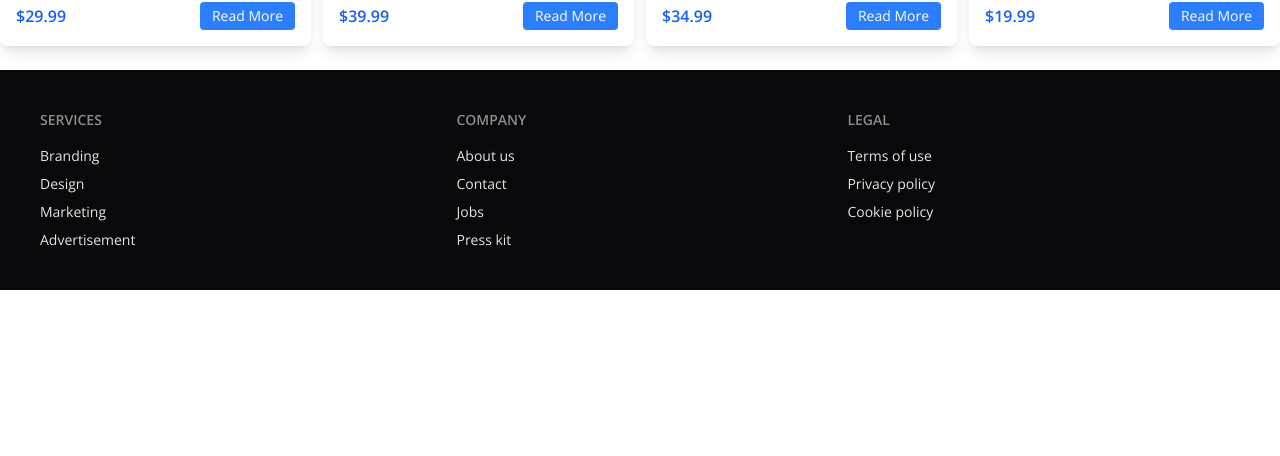
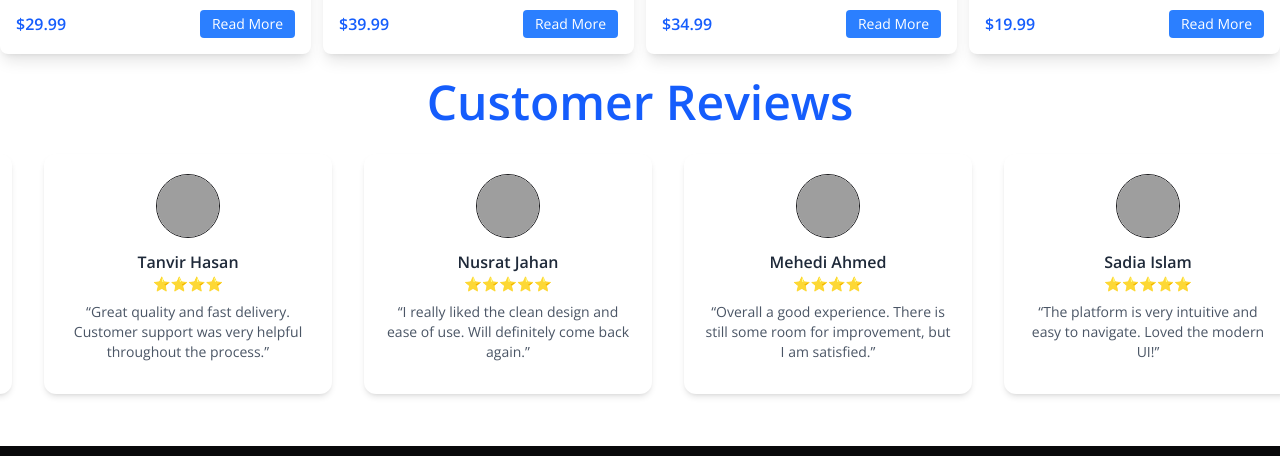
Before and after one commit to RafieQt/ToyTopia, a React (Vite) app: page / in a window 1280 px wide. Shown: the part 1690-2146 px from the top of the page. Before the commit the page ends 1980 px from the top, so only its background shows below. Built offline with nearby package versions, Linux system fonts and the light colour scheme; grey boxes are pictures that could not be loaded.

Commit message:
marquee for customer review has been added

```diff
--- a/package.json
+++ b/package.json
@@ -14,6 +14,7 @@
     "daisyui": "^5.5.14",
     "react": "^19.2.0",
     "react-dom": "^19.2.0",
+    "react-fast-marquee": "^1.6.5",
     "react-router": "^7.13.0",
     "swiper": "^12.0.3",
     "tailwindcss": "^4.1.18"
--- /dev/null
+++ b/public/customer.json
@@ -0,0 +1,58 @@
+[
+  {
+    "id": 1,
+    "name": "Ayesha Rahman",
+    "review": "The service was excellent and the website experience was smooth and user-friendly. Highly recommended!",
+    "rating": 5,
+    "image": "https://img.icons8.com/?size=100&id=BnpbsNUPf9Me&format=png&color=000000"
+  },
+  {
+    "id": 2,
+    "name": "Tanvir Hasan",
+    "review": "Great quality and fast delivery. Customer support was very helpful throughout the process.",
+    "rating": 4,
+    "image": "https://img.icons8.com/?size=100&id=S2hiqvN0zBDu&format=png&color=000000"
+  },
+  {
+    "id": 3,
+    "name": "Nusrat Jahan",
+    "review": "I really liked the clean design and ease of use. Will definitely come back again.",
+    "rating": 5,
+    "image": "https://img.icons8.com/?size=100&id=nnCbVdIlW6Wv&format=png&color=000000"
+  },
+  {
+    "id": 4,
+    "name": "Mehedi Ahmed",
+    "review": "Overall a good experience. There is still some room for improvement, but I am satisfied.",
+    "rating": 4,
+    "image": "https://img.icons8.com/?size=100&id=12xQDydim8rE&format=png&color=000000"
+  },
+  {
+    "id": 5,
+    "name": "Sadia Islam",
+    "review": "The platform is very intuitive and easy to navigate. Loved the modern UI!",
+    "rating": 5,
+    "image": "https://img.icons8.com/?size=100&id=12xQDydim8rE&format=png&color=000000"
+  },
+  {
+    "id": 6,
+    "name": "Fahim Chowdhury",
+    "review": "Good value for money and quick response from the team. Would recommend to others.",
+    "rating": 4,
+    "image": "https://img.icons8.com/?size=100&id=619odUsYGAlM&format=png&color=000000"
+  },
+  {
+    "id": 7,
+    "name": "Rima Sultana",
+    "review": "I had a smooth experience from start to finish. Everything worked as expected.",
+    "rating": 5,
+    "image": "https://img.icons8.com/?size=100&id=OyWe6M3eZZoi&format=png&color=000000"
+  },
+  {
+    "id": 8,
+    "name": "Arif Hossain",
+    "review": "Simple, effective, and reliable. Exactly what I was looking for.",
+    "rating": 4,
+    "image": "https://img.icons8.com/?size=100&id=uV1BJWnTlYdP&format=png&color=000000"
+  }
+]
--- /dev/null
+++ b/src/Components/CustomerMarquee.jsx
@@ -0,0 +1,24 @@
+import React, { useEffect, useState } from 'react';
+import Marquee from 'react-fast-marquee';
+import ReviewCard from './reviewCard';
+
+const CustomerMarquee = () => {
+    const [reviews, setReviews] = useState([]);
+    useEffect(()=>{
+        fetch('/customer.json')
+        .then(res=>res.json())
+        .then(data=> setReviews(data));
+    }, [])
+    return (
+        <div className='mb-10'>
+            <h2 className='text-center text-blue-600 text-5xl font-semibold pb-4'>Customer Reviews</h2>
+            <Marquee pauseOnHover={true} className='py-3'>
+                {
+                    reviews.map(review=><ReviewCard key={review.id} review={review}></ReviewCard>)
+                }
+            </Marquee>
+        </div>
+    );
+};
+
+export default CustomerMarquee;
--- a/src/Components/PopularToys.jsx
+++ b/src/Components/PopularToys.jsx
@@ -4,7 +4,7 @@ import ToyCard from './ToyCard';
 const PopularToys = ({ toys }) => {
     return (
         <div>
-            <h2 className='text-center text-blue-600 text-5xl font-semibold pb-2'>Popular Toys!</h2>
+            <h2 className='text-center text-blue-600 text-5xl font-semibold pb-4'>Popular Toys!</h2>
             <div className='grid grid-cols-4 gap-3 mx-auto container pb-6 pt-3'>
                 {
                     toys.map(toy => <ToyCard toy={toy}></ToyCard>)
--- /dev/null
+++ b/src/Components/ReviewCard.jsx
@@ -0,0 +1,30 @@
+const ReviewCard = ({ review }) => {
+  const { name, image, review: description, rating } = review;
+
+  return (
+    <div className="mx-4 w-72 h-60 bg-white rounded-xl shadow-md p-5 flex flex-col items-center text-center hover:scale-105 transition-transform duration-300">
+
+      {/* Customer Image */}
+      <img
+        src={image}
+        alt={name}
+        className="w-16 h-16 rounded-full object-cover mb-3 border"
+      />
+
+      {/* Customer Name */}
+      <h3 className="font-semibold text-gray-800">{name}</h3>
+
+      {/* Rating */}
+      <p className="text-yellow-500 text-sm mb-2">
+        {"⭐".repeat(rating)}
+      </p>
+
+      {/* Review Text */}
+      <p className="text-sm text-gray-600">
+        “{description}”
+      </p>
+    </div>
+  );
+};
+
+export default ReviewCard;
--- a/src/Components/ToyCard.jsx
+++ b/src/Components/ToyCard.jsx
@@ -2,7 +2,7 @@ import React from 'react';
 
 const ToyCard = ({ toy, onReadMore }) => {
     return (
-        <div className="max-w-xs rounded-lg shadow-lg overflow-hidden border-gray-400 bg-white hover:shadow-xl transition-shadow duration-300">
+        <div className="max-w-xs rounded-lg shadow-lg overflow-hidden border-gray-400 bg-white hover:shadow-xl  transition-transform duration-300 hover:scale-105">
             {/* Image */}
             <div className="relative">
                 <img
--- a/src/Pages/Home.jsx
+++ b/src/Pages/Home.jsx
@@ -2,6 +2,7 @@ import React from 'react';
 import SwiperSlider from '../Slider/SwiperSlider';
 import { useLoaderData } from 'react-router';
 import PopularToys from '../Components/PopularToys';
+import CustomerMarquee from '../Components/CustomerMarquee';
 
 
 
@@ -12,6 +13,7 @@ const Home = () => {
             <h2 className='text-blue-600 font-semibold text-center text-5xl pt-5'>Trending Toys!</h2>
             <SwiperSlider toys={toys}></SwiperSlider>
             <PopularToys toys={toys}></PopularToys>
+            <CustomerMarquee></CustomerMarquee>
         </div>
     );
 };
```
Also changed, not shown: 1 other file (tests, documents, lock files or other folders).
